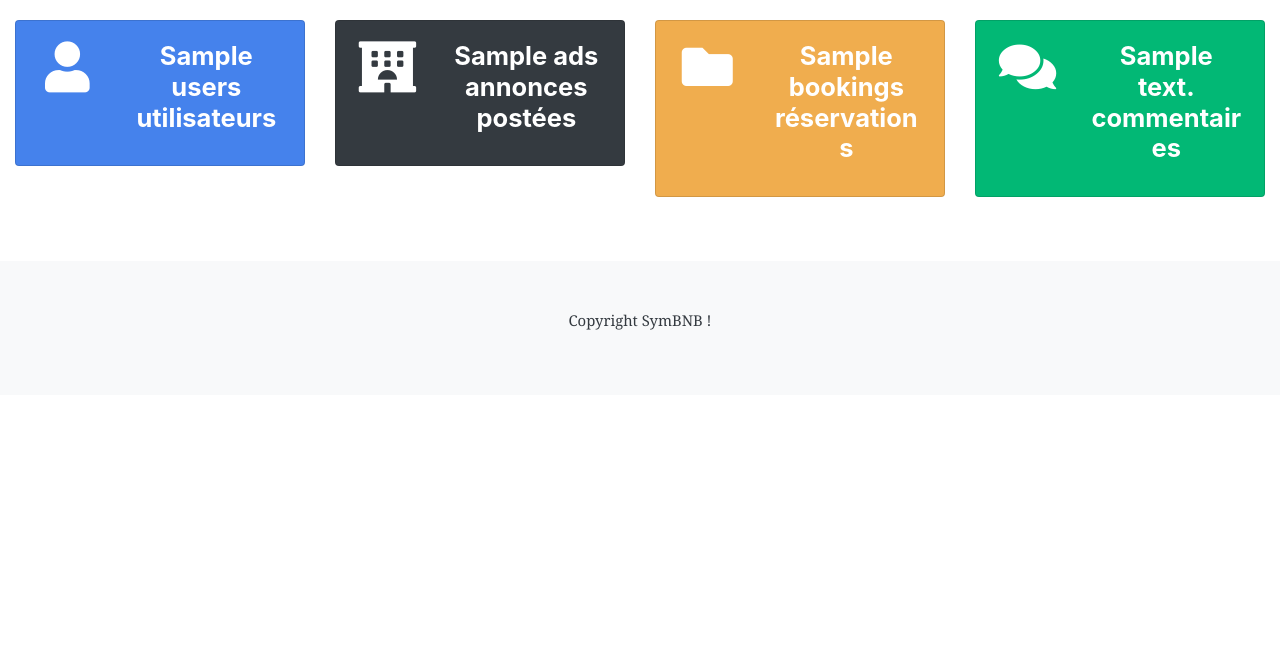
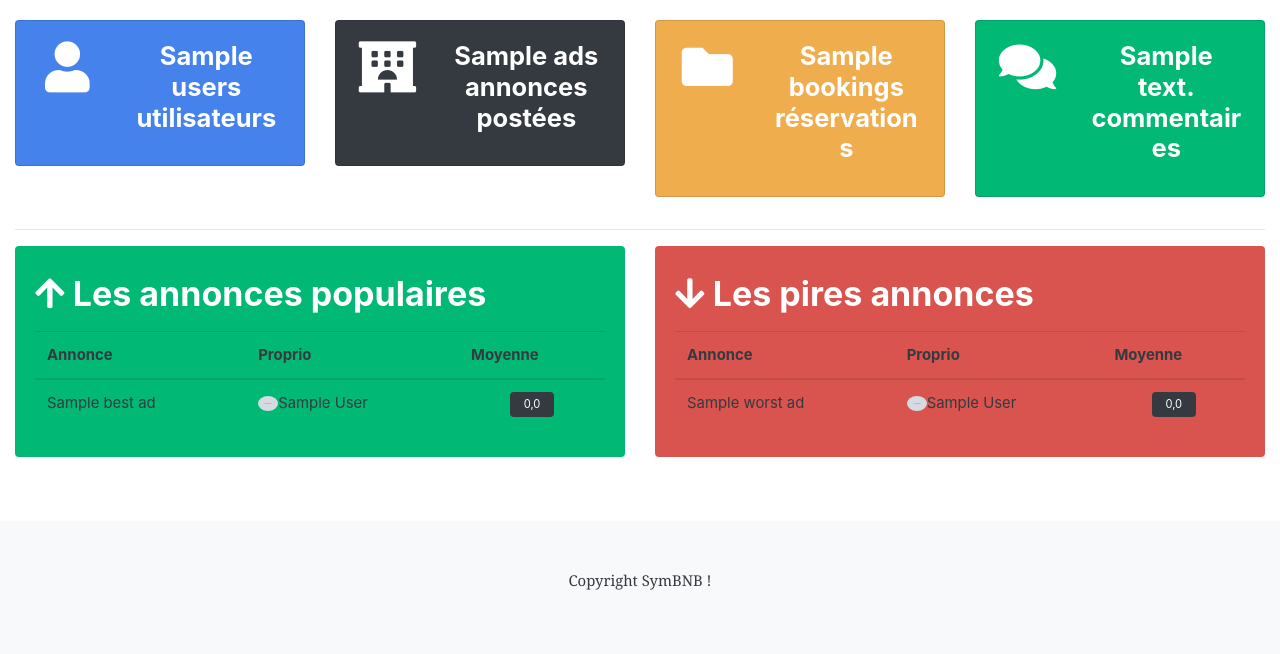
Before and after one commit to fifiloulou/Symbnb, a Symfony app: template templates/admin/dashboard/index.html.twig in a window 1280 px wide. Shown: the part 57-711 px from the top of the page. Run offline with Twig, Linux system fonts and the light colour scheme; the template is opened without the code that fills it: most values are stand-ins (such as "Sample title", 1, 10 or a date in 2020); grey boxes marked "Sample" are stand-in pictures; some libraries are stand-ins or nearby versions.

Commit message:
Les fonctions d'agrégation et le tri

```diff
--- a/templates/admin/dashboard/index.html.twig
+++ b/templates/admin/dashboard/index.html.twig
@@ -63,6 +63,69 @@
                 </div>
             </div>
         </div>
+        <hr>
+        <div class="row">
+            <div class="col">
+                <div class="alert alert-success">
+                    <h2 class="alert-heading my-3"><i class="fas fa-arrow-up"></i> Les annonces populaires</h2>
+
+                    <table class="table table-hover">
+                        <thead>
+                            <tr>
+                                <th>Annonce</th>
+                                <th>Proprio</th>
+                                <th>Moyenne</th>
+                            </tr>
+                        </thead>
+                        <tbody>
+                            {% for ad in bestAds %}
+                            <tr>
+                                <td>{{ad.title}}</td>
+                                <td>
+                                    <img src="{{ad.picture}}" alt="" class="avatar avatar-micro">{{ad.firstName}} {{ad.lastName}}
+                                </td>
+                                <td class="text-center">
+                                    <span class="badge badge-dark">
+                                        {{ad.note | number_format(1, ",", " ")}}
+                                    </span>
+                                </td>
+                            </tr>
+                            {% endfor %}
+                        </tbody>
+                    </table>
+                </div>
+            </div>
+            <div class="col">
+                <div class="alert alert-danger">
+                    <h2 class="alert-heading my-3"><i class="fas fa-arrow-down"></i> Les pires annonces</h2>
+
+                    <table class="table table-hover">
+                        <thead>
+                            <tr>
+                                <th>Annonce</th>
+                                <th>Proprio</th>
+                                <th>Moyenne</th>
+                            </tr>
+                        </thead>
+                        <tbody>
+                            {% for ad in worstAds %}
+                            <tr>
+                                <td>{{ad.title}}</td>
+                                <td>
+                                    <img src="{{ad.picture}}" alt="" class="avatar avatar-micro">{{ad.firstName}} {{ad.lastName}}
+                                </td>
+                                <td class="text-center">
+                                    <span class="badge badge-dark">
+                                        {{ad.note | number_format(1, ",", " ")}}
+                                    </span>
+                                </td>
+                            </tr>
+                            {% endfor %}
+                        </tbody>
+                    </table>
+                </div>
+            </div>
+        </div>
     </div>
 
 {% endblock %}
```
Also changed, not shown: src/Controller/AdminDashboardController.php (+24 -1 lines).
